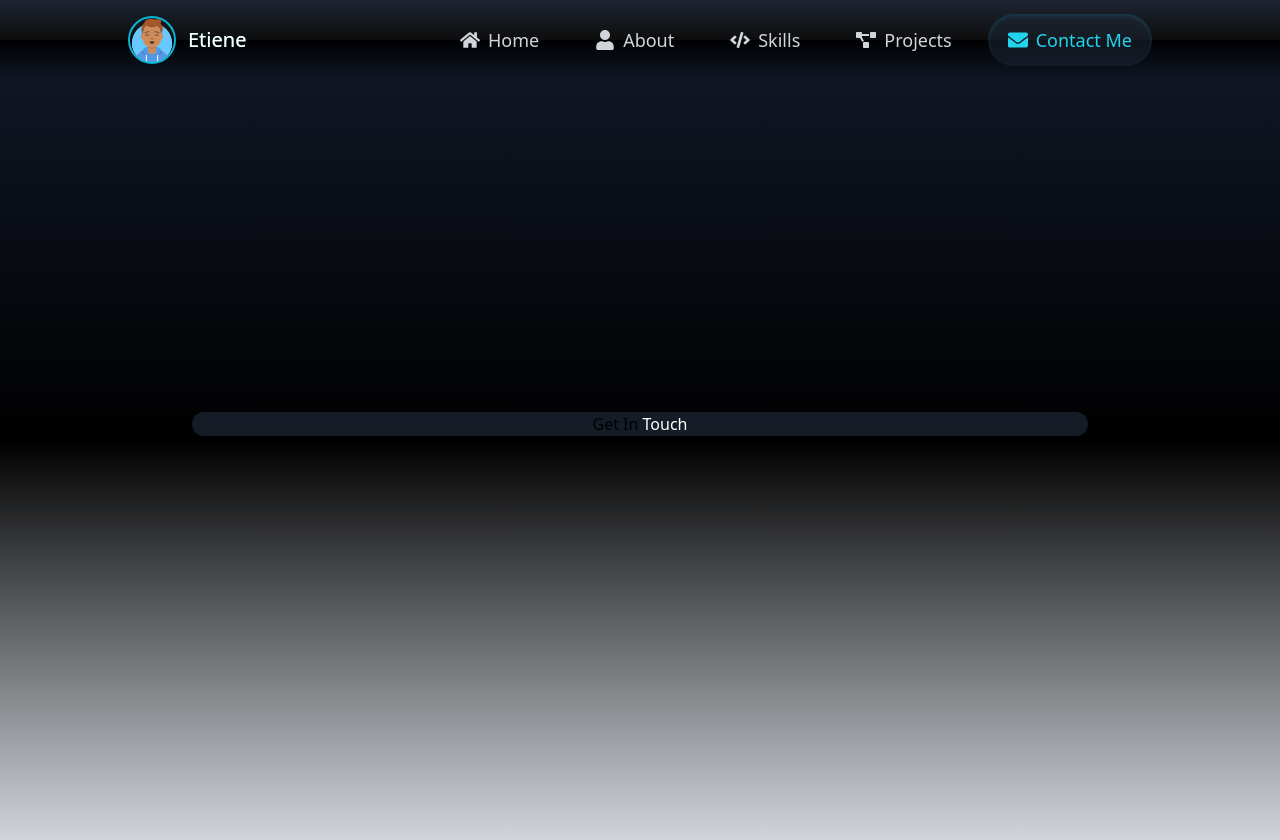
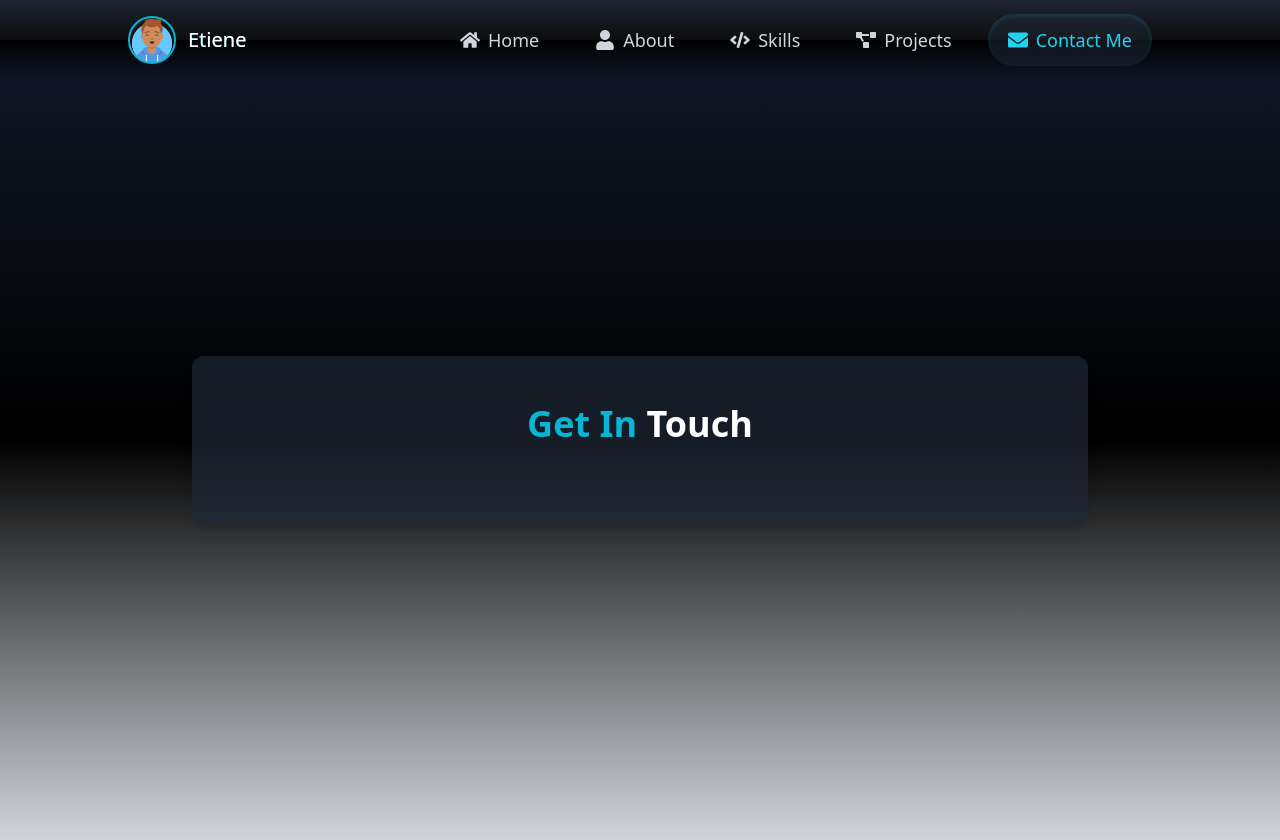
Before and after one commit to nietiene/my-react-portfolio, a React (Vite) app: page /contact in a window 1280 px wide. Built offline with nearby package versions, Linux system fonts and the light colour scheme.

Commit message:
commi of my portfolio

```diff
--- a/src/pages/contact.jsx
+++ b/src/pages/contact.jsx
@@ -38,13 +38,20 @@ const Contact = () => {
       id="contact"
       className="min-h-screen w-full bg-gradient-to-b from-gray-900 via-black to-gray-300 px-4 md:20 flex items-center justify-center"
     >
+
       <motion.div
-         className="max-w-4xl w-full bg-gray-800/70 rounded-xl shadow-lg mb-8 text-center"
-         initial={{ opacity: 0 }}
-         animate={{ opacity: 1 }}
-         transition={{ delay: 0.2 }}
+         className="max-w-4xl w-full bg-gray-800/70 rounded-xl shadow-lg md:p-12"
+         initial={{ opacity: 0, y: 20 }}
+         animate={{ opacity: 1, y: 0 }}
+         transition={{ duration: 0.8 }}
         >
-        Get In <span className="text-white">Touch</span>
+        <motion.h2 className="text-4xl font-bold text-cyan-500 mb-8 text-center"
+            initial={{ opacity: 0 }}
+            animate={{ opacity: 1 }}
+            transition={{ delay: 0.2 }}
+        >
+            Get In <span className="text-white">Touch</span>
+        </motion.h2>
 
      </motion.div>
     </section>
```
